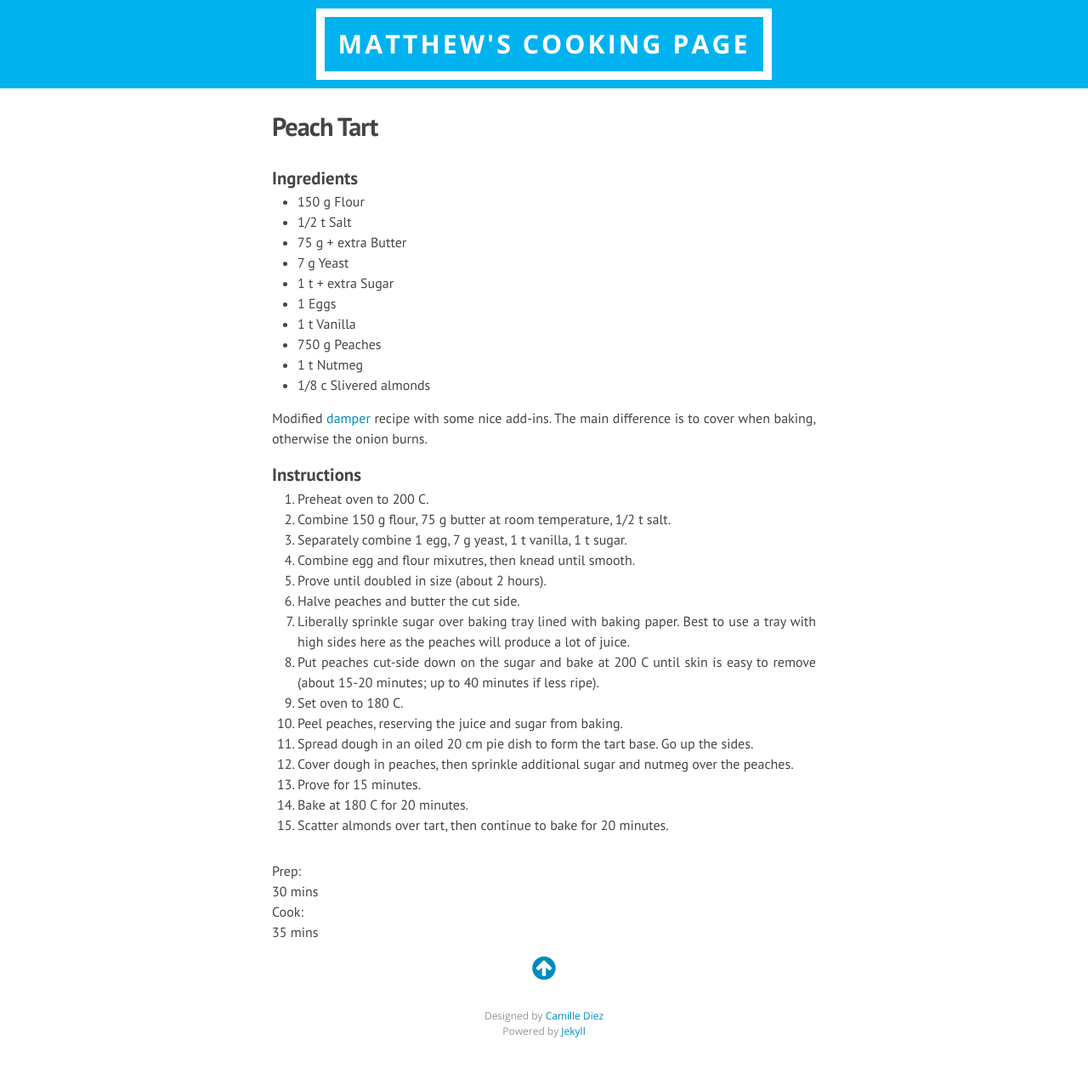
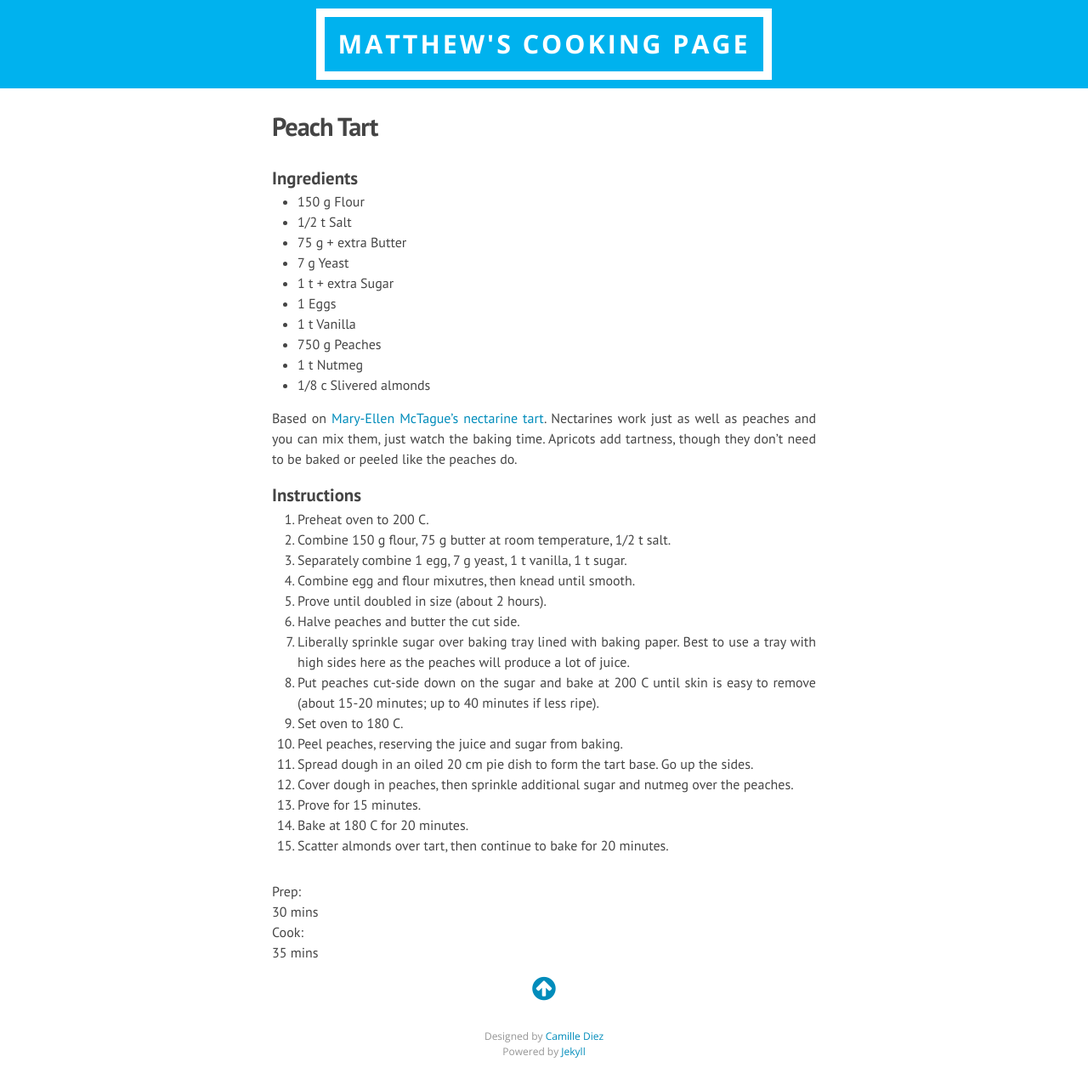
Before and after one commit to MatthewJA/cooking, a Jekyll site: the page built from _recipes/peach-tart.md, in a window 1280 px wide. Shown: the whole page at 85% size. Built offline with Jekyll 4.4.1, drawn with Linux system fonts in a browser that asks for light colours; nearby versions of some CDN libraries; before the commit the page ends 1259 px from its top, so only the background shows below that.

Commit message:
Update peach-tart.md

```diff
--- a/_recipes/peach-tart.md
+++ b/_recipes/peach-tart.md
@@ -38,4 +38,4 @@ tags:
   - dessert
 ---
 
-Modified [damper](damper.html) recipe with some nice add-ins. The main difference is to cover when baking, otherwise the onion burns.
+Based on [Mary-Ellen McTague's nectarine tart](https://www.theguardian.com/lifeandstyle/2014/jul/25/nectarine-recipes-mary-ellen-mctague). Nectarines work just as well as peaches and you can mix them, just watch the baking time. Apricots add tartness, though they don't need to be baked or peeled like the peaches do.
```
